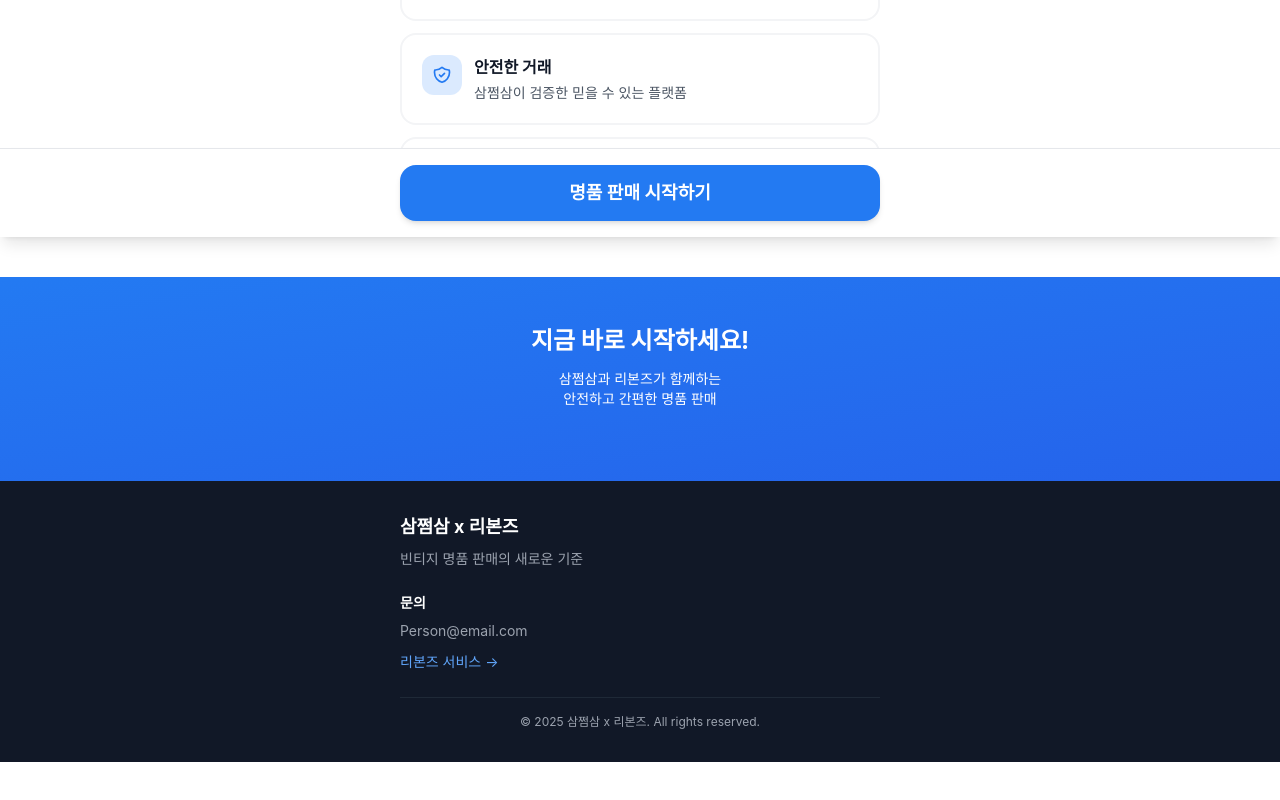
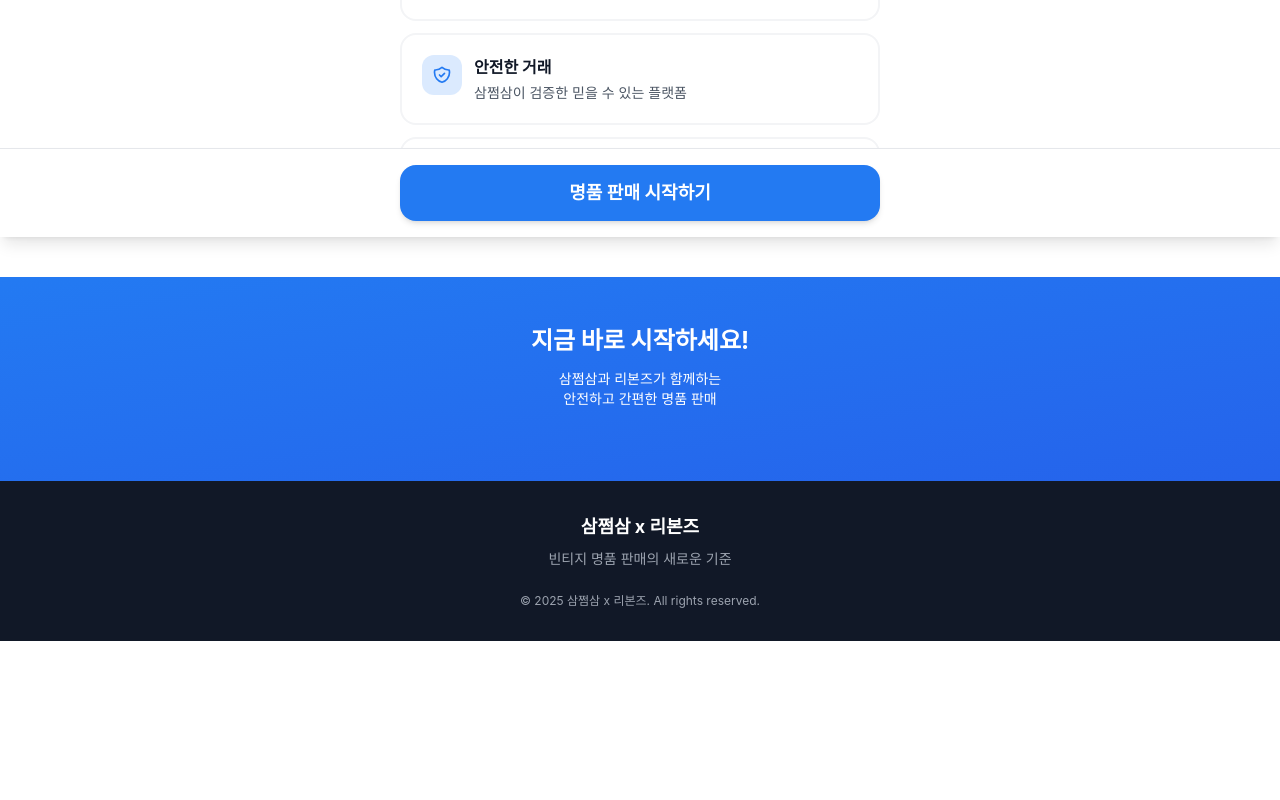
Before and after one commit to jobis-doyeum/reebonz_quick, a React (Vite) app: page / in a window 1280 px wide. Shown: the part 563-1363 px from the top of the page. After the commit the page ends 1300 px from the top, so only its background shows below. Built offline with nearby package versions, Linux system fonts and the light colour scheme; a web font is replaced by a local one.

Commit message:
이벤트 로그 추가

```diff
--- a/index.html
+++ b/index.html
@@ -5,26 +5,34 @@
     <link rel="icon" type="image/svg+xml" href="/favicon.ico" />
     <meta name="viewport" content="width=device-width, initial-scale=1.0" />
 
+    <!-- Google tag (gtag.js) -->
+    <script async src="https://www.googletagmanager.com/gtag/js?id=G-3VY48K6TPQ"></script>
+    <script>
+      window.dataLayer = window.dataLayer || [];
+      function gtag(){dataLayer.push(arguments);}
+      gtag('js', new Date());
+
+      gtag('config', 'G-3VY48K6TPQ');
+    </script>
+
     <!-- SEO 메타 태그 -->
-    <title>> reebonz_szs</title>
-    <meta name="description" content="5분 내 개발 시작, 실무 바로 투입 가능한 React 보일러플레이트" />
-    <meta name="keywords" content="키워드1, 키워드2, 키워드3" />
-    <meta name="author" content="Doy" />
+    <title>삼쩜삼 x 리본즈 빈티지 명품 판매</title>
+    <meta name="description" content="잠자고 있는 명품, 돈이 된다고? 삼쩜삼 고객님을 위한 특별한 기회, 리본즈에서 명품을 안전하게 판매하세요!" />
+    <meta name="keywords" content="명품판매, 빈티지명품, 리본즈, 삼쩜삼, 명품감정, 중고명품" />
+    <meta name="author" content="삼쩜삼 x 리본즈" />
 
     <!-- Open Graph (소셜미디어 공유) -->
     <meta property="og:type" content="website" />
     <meta property="og:url" content="https://yourdomain.com" />
-    <meta property="og:title" content="web_boilerplate" />
-    <meta property="og:description" content="5분 내 개발 시작, 실무 바로 투입 가능한 React 보일러플레이트" />
+    <meta property="og:title" content="삼쩜삼 x 리본즈 빈티지 명품 판매" />
+    <meta property="og:description" content="잠자고 있는 명품, 돈이 된다고? 삼쩜삼과 리본즈가 함께하는 안전하고 간편한 명품 판매" />
     <meta property="og:image" content="https://yourdomain.com/og-image.png" />
 
     <!-- Twitter Card -->
     <meta name="twitter:card" content="summary_large_image" />
-    <meta name="twitter:title" content="web_boilerplate" />
-    <meta name="twitter:description" content="5분 내 개발 시작, 실무 바로 투입 가능한 React 보일러플레이트" />
+    <meta name="twitter:title" content="삼쩜삼 x 리본즈 빈티지 명품 판매" />
+    <meta name="twitter:description" content="잠자고 있는 명품, 돈이 된다고? 삼쩜삼과 리본즈가 함께하는 안전하고 간편한 명품 판매" />
     <meta name="twitter:image" content="https://yourdomain.com/og-image.png" />
-
-    <!-- Google Analytics는 main.jsx에서 동적으로 로드됩니다 -->
   </head>
   <body>
     <div id="root"></div>
--- a/src/pages/HomePage.tsx
+++ b/src/pages/HomePage.tsx
@@ -1,14 +1,29 @@
-import { useState } from 'react';
+import { useState, useEffect } from 'react';
 import { Button, BottomSheet } from '../components/ui';
+import { trackEvent } from '../utils/analytics';
 
 const HomePage = () => {
   const [isBottomSheetOpen, setIsBottomSheetOpen] = useState(false);
 
+  // 페이지 로드 시 페이지뷰 추적
+  useEffect(() => {
+    trackEvent('reebonz_landing_pv');
+  }, []);
+
   const handleCTA = () => {
+    // 리본즈 이동 클릭 추적
+    trackEvent('reebonz_landing_cta_click', {
+      button_location: 'bottom_sheet',
+      button_text: '네, 준비됐어요!'
+    });
     window.location.href = 'https://www.reebonz.co.kr/page/vintage-service';
   };
 
   const handleOpenBottomSheet = () => {
+    // 바텀시트 열기 추적
+    trackEvent('reebonz_landing_bottomsheet_view', {
+      trigger: 'fixed_bottom_button'
+    });
     setIsBottomSheetOpen(true);
   };
 
@@ -128,28 +143,12 @@ const HomePage = () => {
 
       {/* Footer */}
       <footer className="bg-gray-900 text-white py-8 px-4">
-        <div className="max-w-mobile mx-auto">
-          <div className="mb-6">
-            <h3 className="text-lg font-bold mb-2 font-sans">삼쩜삼 x 리본즈</h3>
-            <p className="text-gray-400 text-sm font-sans">
-              빈티지 명품 판매의 새로운 기준
-            </p>
-          </div>
-          <div className="mb-6">
-            <h4 className="font-bold mb-2 text-sm font-sans">문의</h4>
-            <p className="text-gray-400 text-sm mb-2 font-sans">Person@email.com</p>
-            <a
-              href="https://www.reebonz.co.kr/page/vintage-service"
-              target="_blank"
-              rel="noopener noreferrer"
-              className="text-blue-400 hover:text-blue-300 transition-colors text-sm font-sans"
-            >
-              리본즈 서비스 →
-            </a>
-          </div>
-          <div className="border-t border-gray-800 pt-4 text-center">
-            <p className="text-gray-400 text-xs font-sans">&copy; 2025 삼쩜삼 x 리본즈. All rights reserved.</p>
-          </div>
+        <div className="max-w-mobile mx-auto text-center">
+          <h3 className="text-lg font-bold mb-2 font-sans">삼쩜삼 x 리본즈</h3>
+          <p className="text-gray-400 text-sm mb-6 font-sans">
+            빈티지 명품 판매의 새로운 기준
+          </p>
+          <p className="text-gray-400 text-xs font-sans">&copy; 2025 삼쩜삼 x 리본즈. All rights reserved.</p>
         </div>
       </footer>
 
```
Also changed, not shown: 1 other file (tests, documents, lock files or other folders).
